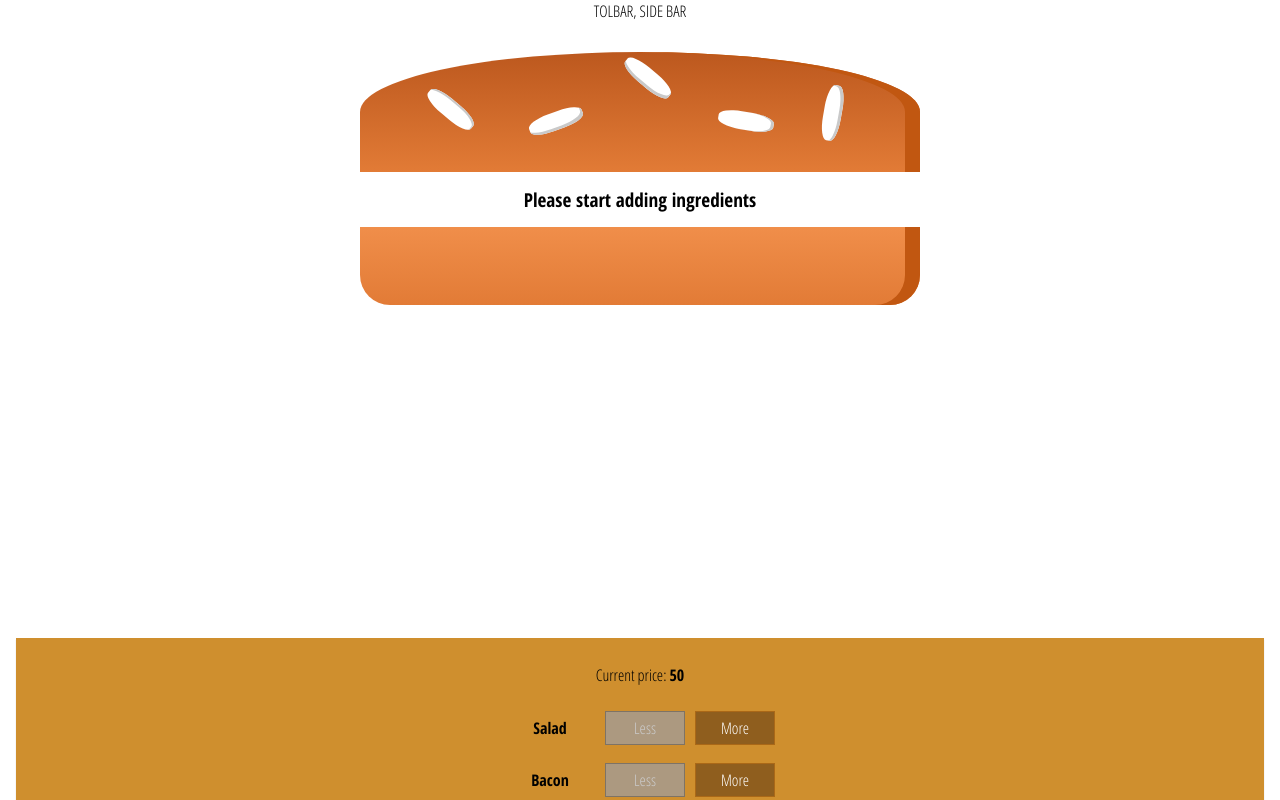
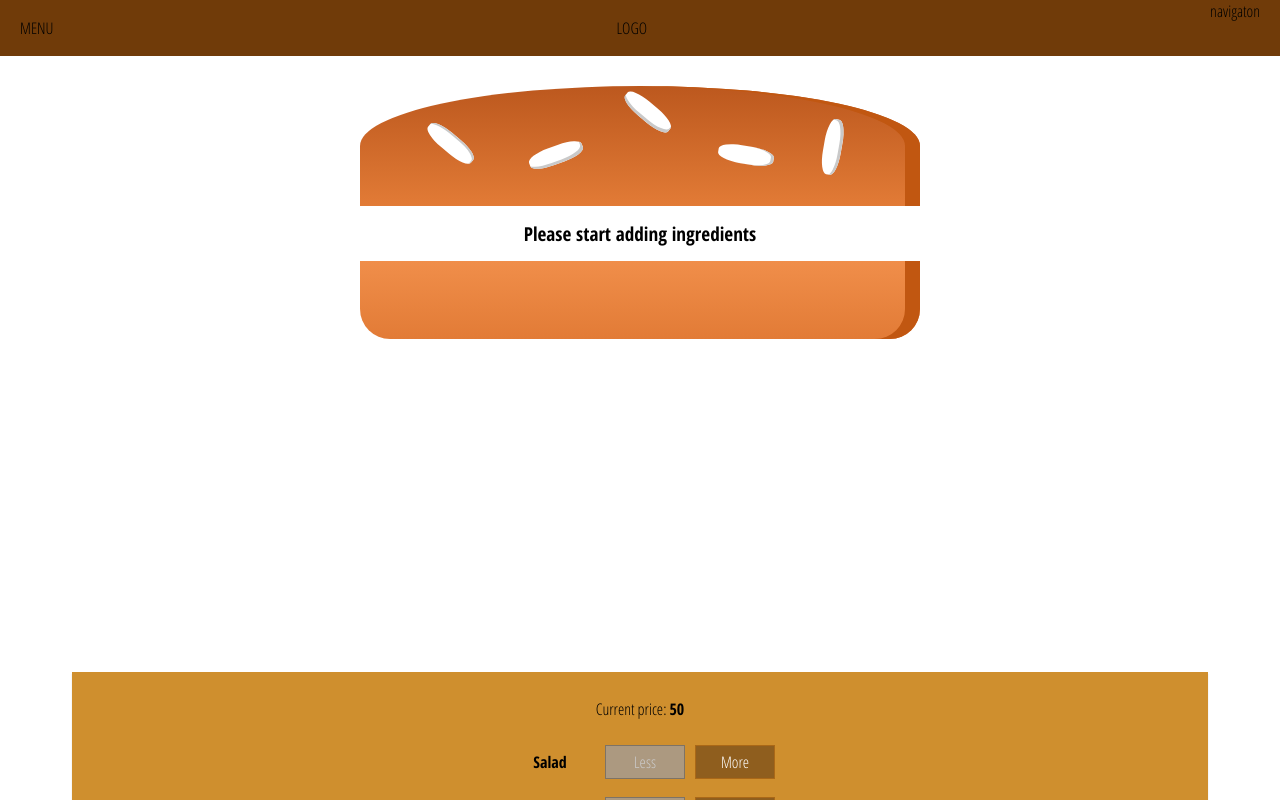
Before and after one commit to Forketlolpro/burger-builder-app, a React (Create React App) app: page / in a window 1280 px wide. Shown: the top 800 px of the page. Built offline with nearby package versions, Linux system fonts and the light colour scheme.

Commit message:
Wait in progress

```diff
--- a/src/components/Burger/OrderSummary/OrderSummary.js
+++ b/src/components/Burger/OrderSummary/OrderSummary.js
@@ -1,5 +1,6 @@
 import React from 'react';
 import Aux from '../../../hoc/Auxx';
+import Button from '../../UI/Button/Button';
 const orderSummary = (props) => {
     const ingredientsSummary = Object.keys(props.ingrediens)
     .map((igKey)=>{
@@ -12,7 +13,10 @@ const orderSummary = (props) => {
             <ul>
                {ingredientsSummary}
             </ul>
+            <p>Total price: {props.price}</p>
             <p>Continue to Checkout?</p>
+            <Button type='Danger' clicked={props.onPurchaseCancel}>Cancel</Button>
+            <Button type='Success' clicked={props.onPurchaseContinue}>Continue</Button>
         </Aux>
     );
 }
--- a/src/components/Layout/Layout.js
+++ b/src/components/Layout/Layout.js
@@ -1,11 +1,12 @@
 import React from 'react';
+import Toolbar from '../Navigation/Toolbar/Toolbar';
 import Aux from '../../hoc/Auxx';
 
 import styles from './Layout.module.scss';
 
 const Layout = (props) => (
     <Aux>
-        <div>TOLBAR, SIDE BAR</div>
+        <Toolbar/>
         <main className={styles.Content}>
             {props.children}
         </main>
--- a/src/components/Layout/Layout.module.scss
+++ b/src/components/Layout/Layout.module.scss
@@ -1,3 +1,3 @@
 .Content {
-    margin: 16px;
+    margin: 72px
 }
--- /dev/null
+++ b/src/components/Navigation/Toolbar/Toolbar.js
@@ -0,0 +1,15 @@
+import React from 'react';
+import styles from './Toolbar.module.scss';
+
+const toolbar = (props) => {
+    return (
+        <header className={styles.Toolbar}>
+            <div>MENU</div>
+            <div>LOGO</div>
+            <nav>navigaton</nav>
+        </header>
+    );
+}
+
+
+export default toolbar;
--- /dev/null
+++ b/src/components/Navigation/Toolbar/Toolbar.module.scss
@@ -0,0 +1,18 @@
+.Toolbar {
+    height: 56px;
+    width: 100%;
+    position: fixed;
+    top: 0;
+    left: 0;
+    background-color: #703b09;
+    display: flex;
+    justify-content: space-between;
+    align-items: center;
+    padding: 0 20px;
+    box-sizing: border-box;
+    z-index: 90;
+}
+
+.Toolbar nav {
+    height: 100%;
+}
--- /dev/null
+++ b/src/components/UI/Button/Button.js
@@ -0,0 +1,8 @@
+import React from 'react';
+import styles from './Button.module.scss';
+
+const button = (props) => (
+    <button className={[styles.Button, styles[props.type]].join(' ')} onClick={props.clicked}>{props.children}</button>
+);
+
+export default button;
--- /dev/null
+++ b/src/components/UI/Button/Button.module.scss
@@ -0,0 +1,24 @@
+.Button {
+    background-color: transparent;
+    border: none;
+    color: white;
+    outline: none;
+    cursor: pointer;
+    font: inherit;
+    padding: 10px;
+    margin: 10px;
+    font-weight: bold;
+}
+
+.Button:first-of-type {
+    margin-left: 0;
+    padding-left: 0;
+}
+
+.Success {
+    color: #5C9210;
+}
+
+.Danger {
+    color: #944317;
+}
--- a/src/containers/BurgerBuilder/BurgerBuilde.js
+++ b/src/containers/BurgerBuilder/BurgerBuilde.js
@@ -75,6 +75,10 @@ class BurgerBuilder extends Component {
         this.setState({purchasing: false});
     }
 
+    purchaseContinueHandler = () => {
+        console.log('continue');
+    }
+
     render() {
         const disableButtonsInfo = {...this.state.ingrediens};
 
@@ -85,7 +89,11 @@ class BurgerBuilder extends Component {
         return (
             <Aux>
                 <Modal show={this.state.purchasing} modalClosed= {this.purchaseCancelHandler}>
-                    <OrderSummary ingrediens={this.state.ingrediens}/>
+                    <OrderSummary
+                    onPurchaseContinue = {this.purchaseContinueHandler}
+                    onPurchaseCancel ={this.purchaseCancelHandler}
+                    ingrediens={this.state.ingrediens}
+                    price={this.state.totalPrice}/>
                 </Modal>
                 <Burger ingrediens={this.state.ingrediens}/>
                 <BuildControls
```
